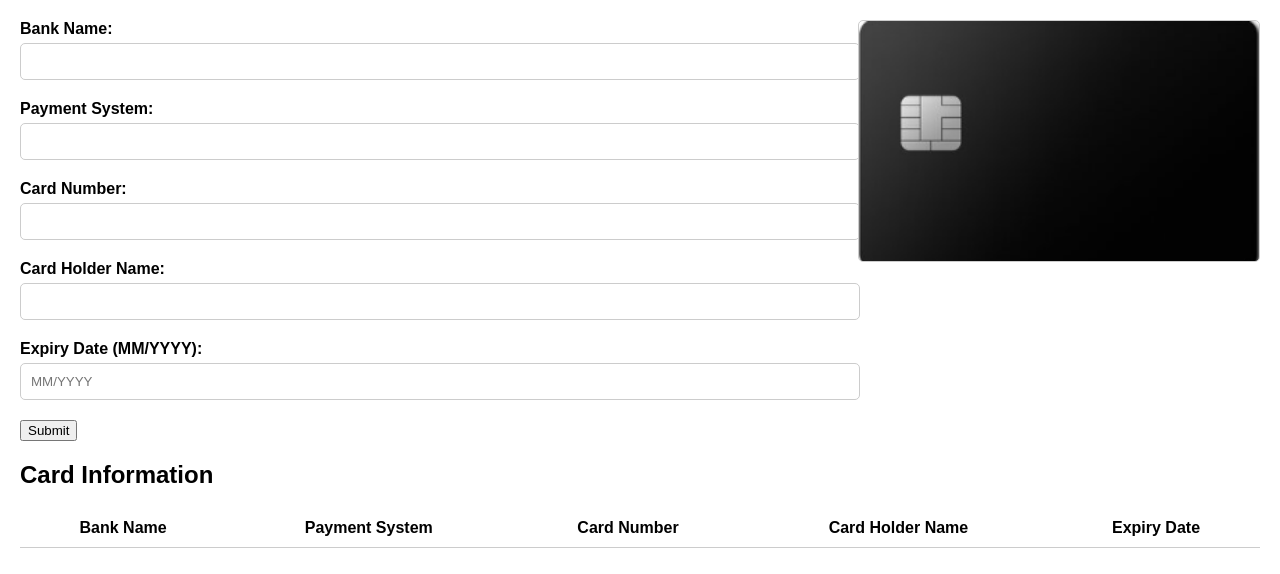
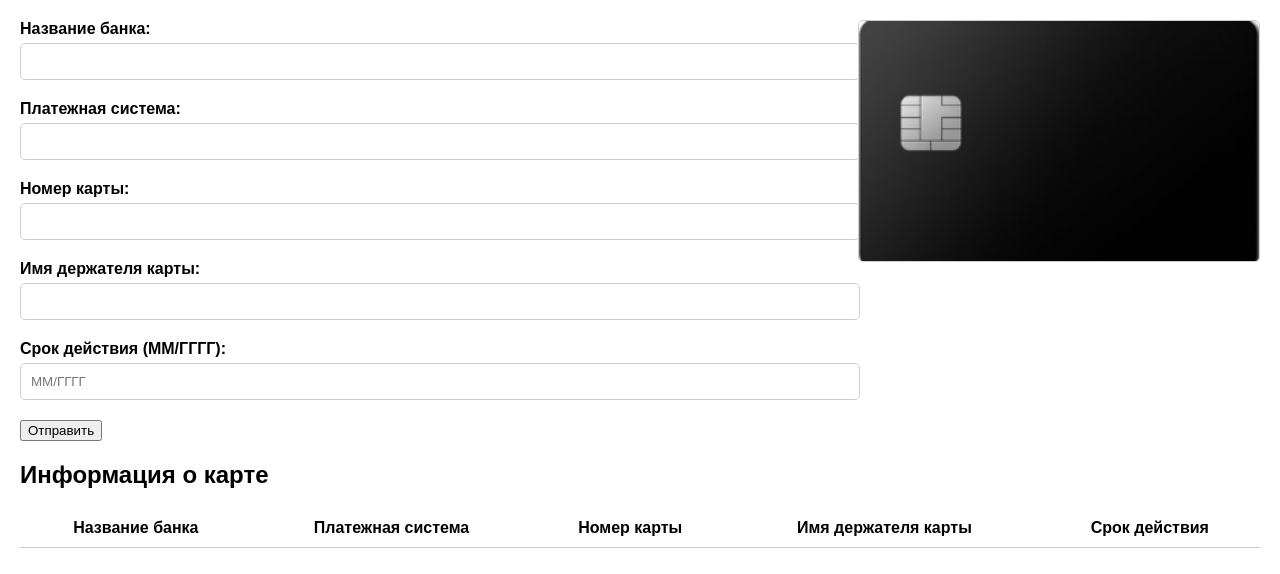
Before and after one commit to TimofeyPonomarev/KT5, a plain HTML site: page index.html in a window 1280 px wide. Drawn offline with Linux system fonts and the light colour scheme.

Commit message:
Add files via upload

```diff
--- a/index.html
+++ b/index.html
@@ -1,9 +1,9 @@
 <!DOCTYPE html>
-<html lang="en">
+<html lang="ru">
 <head>
 <meta charset="UTF-8">
 <meta name="viewport" content="width=device-width, initial-scale=1.0">
-<title>Bank Card Form</title>
+<title>Форма банковской карты</title>
 <style>
     body {
         font-family: Arial, sans-serif;
@@ -58,8 +58,8 @@
         padding: 10px;
         border-bottom: 1px solid #ccc;
     }
-    p{
-        color: white
+    p {
+        color: white; /* Устанавливаем белый цвет текста */
     }
 </style>
 </head>
@@ -68,26 +68,26 @@
 <div class="container">
     <form class="form" id="cardForm">
         <div class="form-group">
-            <label for="bankName">Bank Name:</label>
+            <label for="bankName">Название банка:</label>
             <input type="text" id="bankName" required>
         </div>
         <div class="form-group">
-            <label for="paymentSystem">Payment System:</label>
+            <label for="paymentSystem">Платежная система:</label>
             <input type="text" id="paymentSystem" required>
         </div>
         <div class="form-group">
-            <label for="cardNumber">Card Number:</label>
+            <label for="cardNumber">Номер карты:</label>
             <input type="text" id="cardNumber" pattern="\d{16}" required>
         </div>
         <div class="form-group">
-            <label for="cardHolderName">Card Holder Name:</label>
+            <label for="cardHolderName">Имя держателя карты:</label>
             <input type="text" id="cardHolderName" required>
         </div>
         <div class="form-group">
-            <label for="expiryDate">Expiry Date (MM/YYYY):</label>
-            <input type="text" id="expiryDate" pattern="(0[1-9]|1[0-2])\/[0-9]{4}" placeholder="MM/YYYY" required>
+            <label for="expiryDate">Срок действия (ММ/ГГГГ):</label>
+            <input type="text" id="expiryDate" pattern="(0[1-9]|1[0-2])\/[0-9]{4}" placeholder="ММ/ГГГГ" required>
         </div>
-        <button type="submit">Submit</button>
+        <button type="submit">Отправить</button>
     </form>
 
     <div class="card-preview">
@@ -96,19 +96,19 @@
 </div>
 
 <div class="table-container">
-    <h2>Card Information</h2>
+    <h2>Информация о карте</h2>
     <table id="cardTable">
         <thead>
             <tr>
-                <th>Bank Name</th>
-                <th>Payment System</th>
-                <th>Card Number</th>
-                <th>Card Holder Name</th>
-                <th>Expiry Date</th>
+                <th>Название банка</th>
+                <th>Платежная система</th>
+                <th>Номер карты</th>
+                <th>Имя держателя карты</th>
+                <th>Срок действия</th>
             </tr>
         </thead>
         <tbody id="cardTableBody">
-            <!-- Card information will be inserted here -->
+            <!-- Информация о карте будет вставлена здесь -->
         </tbody>
     </table>
 </div>
@@ -137,11 +137,11 @@
             <td>${expiryDate}</td>
         `;
 
-        form.reset(); // Clear the form after submission
+        form.reset(); // Очистка формы после отправки
 
     });
 
-    // Update card preview on form input change
+    // Обновление предпросмотра карты при изменении ввода формы
     document.getElementById('bankName').addEventListener('input', updateCardPreview);
     document.getElementById('paymentSystem').addEventListener('input', updateCardPreview);
     document.getElementById('cardNumber').addEventListener('input', updateCardPreview);
@@ -155,18 +155,16 @@
         const cardHolderName = document.getElementById('cardHolderName').value;
         const expiryDate = document.getElementById('expiryDate').value;
 
-        // Get the card preview element
+        // Получаем элемент предпросмотра карты
         const cardPreview = document.querySelector('.card-preview');
 
-        // Update card preview content with form data
+        // Обновляем содержимое предпросмотра карты данными из формы
         cardPreview.innerHTML = `
-        <p style="position: absolute; bottom: 0; right: 10px;"> ${paymentSystem}</p>
-<p style="position: absolute; top: 0; right: 10px;"> ${bankName}</p>
-<p style="position: absolute; bottom: 0; left: 10px;"> ${cardHolderName}</p>
-
-            <p style="position: absolute; top: 50%; left: 50%; transform: translate(-50%, -50%);"> ${cardNumber}</p>
-            <p style="position: absolute; bottom: 40px; left: 50%; transform: translateX(-50%);"> ${expiryDate}</p>
-
+        <p style="position: absolute; bottom: 0; right: 10px;">${paymentSystem}</p>
+        <p style="position: absolute; top: 0; right: 10px;">${bankName}</p>
+        <p style="position: absolute; bottom: 0; left: 10px;">${cardHolderName}</p>
+        <p style="position: absolute; top: 50%; left: 50%; transform: translate(-50%, -50%);">${cardNumber}</p>
+        <p style="position: absolute; bottom: 40px; left: 50%; transform: translateX(-50%);">${expiryDate}</p>
         `;
     }
 </script>
```
